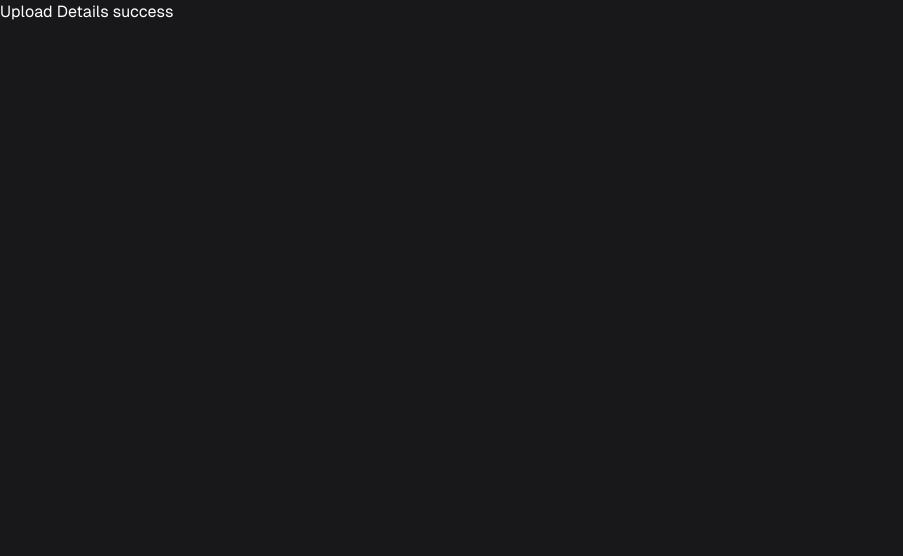
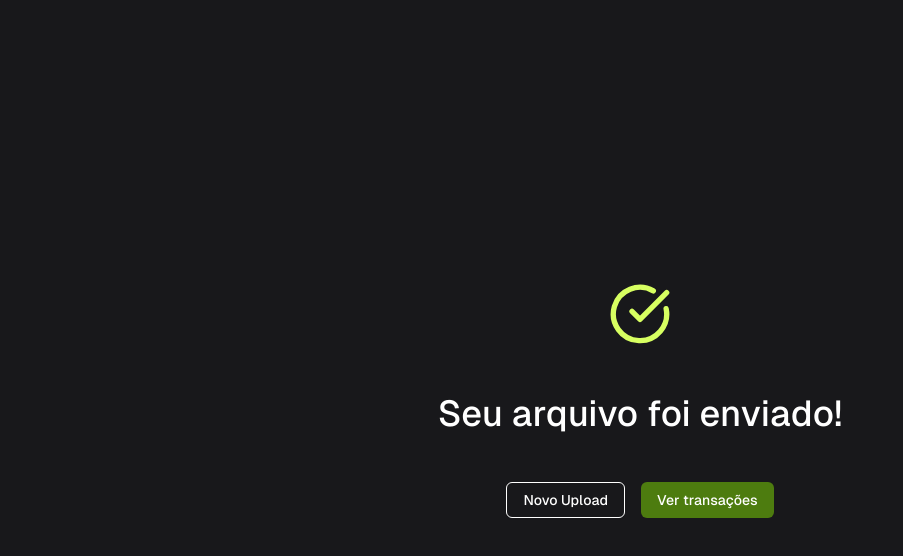
Before and after one commit to MatheusGSantos/hubla-fullstack-challenge, a Next.js app in the folder frontend/: page /uploads/success in a window 1280 px wide. Shown: the top 556 px of the page, without its empty margins (0-903 px from the left). Built offline with nearby package versions, Linux system fonts and the light colour scheme.

Commit message:
feat: add upload success screen

```diff
--- /dev/null
+++ b/frontend/src/app/uploads/success/_components/ButtonArea.tsx
@@ -0,0 +1,19 @@
+"use client";
+
+import { Button } from "@/components/ui/button";
+import { useRouter } from "next/navigation";
+
+export default function ButtonArea() {
+  const router = useRouter();
+
+  return (
+    <div className="flex gap-4">
+      <Button variant={"outline"} onClick={() => router.push("/uploads/new")}>
+        Novo Upload
+      </Button>
+      <Button onClick={() => router.push("/transactions")}>
+        Ver transações
+      </Button>
+    </div>
+  );
+}
--- /dev/null
+++ b/frontend/src/app/uploads/success/page.tsx
@@ -0,0 +1,14 @@
+import { CircleCheckBig } from "lucide-react";
+import ButtonArea from "./_components/ButtonArea";
+
+export default function UploadSuccess() {
+  return (
+    <div className="p-8 flex flex-col w-full h-screen items-center justify-center">
+      <div className="flex flex-col items-center justify-center gap-12">
+        <CircleCheckBig size={64} color="#d7ff61" />
+        <h1 className="font-medium text-4xl">Seu arquivo foi enviado!</h1>
+        <ButtonArea />
+      </div>
+    </div>
+  );
+}
```
